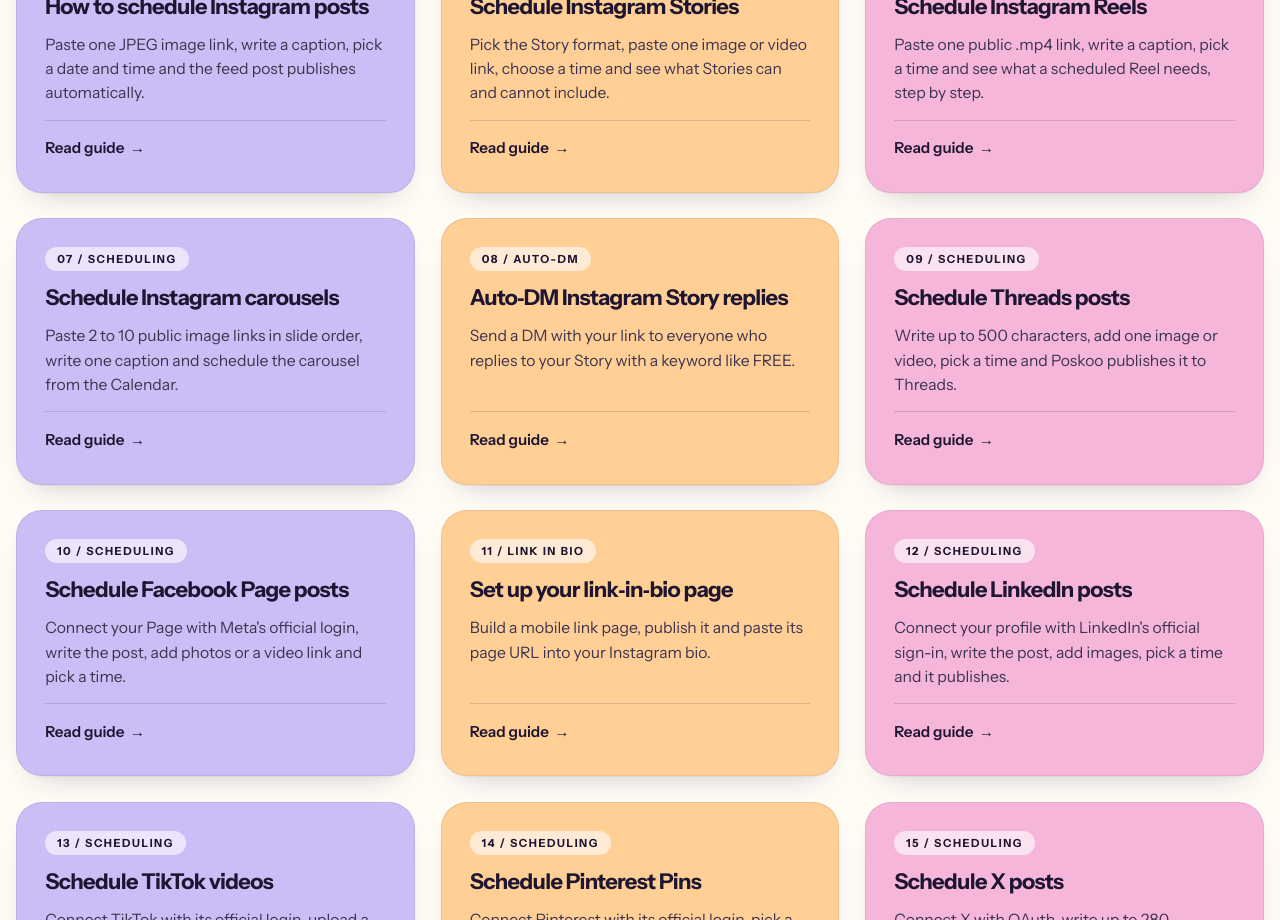
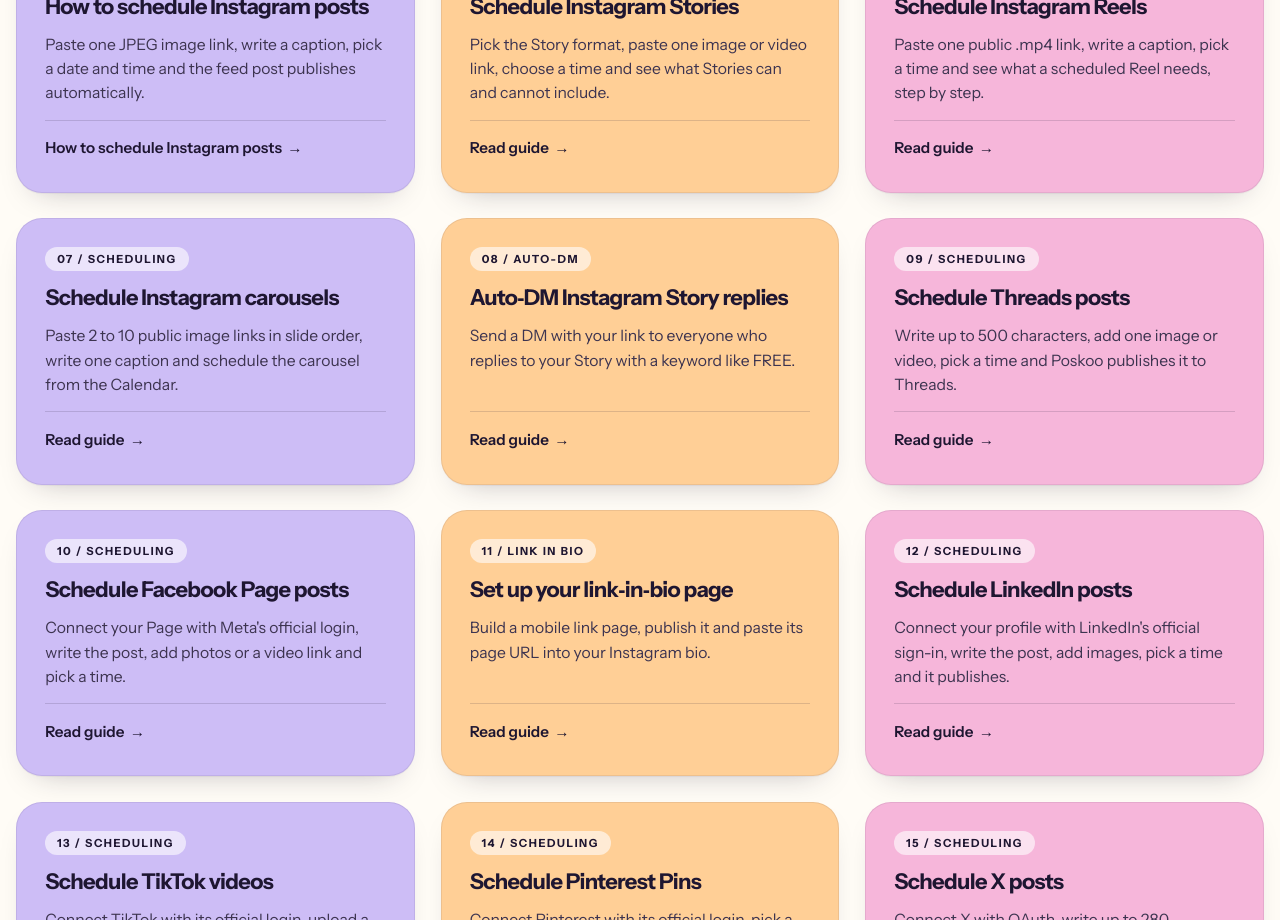
Before and after one commit to Ramanmakkar1/socialapp, a Next.js app: page /help in a window 1280 px wide. Shown: the part 1360-2280 px from the top of the page. Built offline with nearby package versions, Linux system fonts and the light colour scheme; no server answers.

Commit message:
autopilot: Help hub: link to the Instagram scheduling help page Google has not indexed
Task #21567, written by morph/morph-dsv41flash-abliterated.

```diff
--- a/src/app/help/page.tsx
+++ b/src/app/help/page.tsx
@@ -43,7 +43,7 @@ const guides = [
     no: "04 / Scheduling",
     title: "How to schedule Instagram posts",
     text: "Paste one JPEG image link, write a caption, pick a date and time and the feed post publishes automatically.",
-    go: "Read guide",
+    go: "How to schedule Instagram posts",
   },
   {
     href: "/help/schedule-instagram-stories",
```
